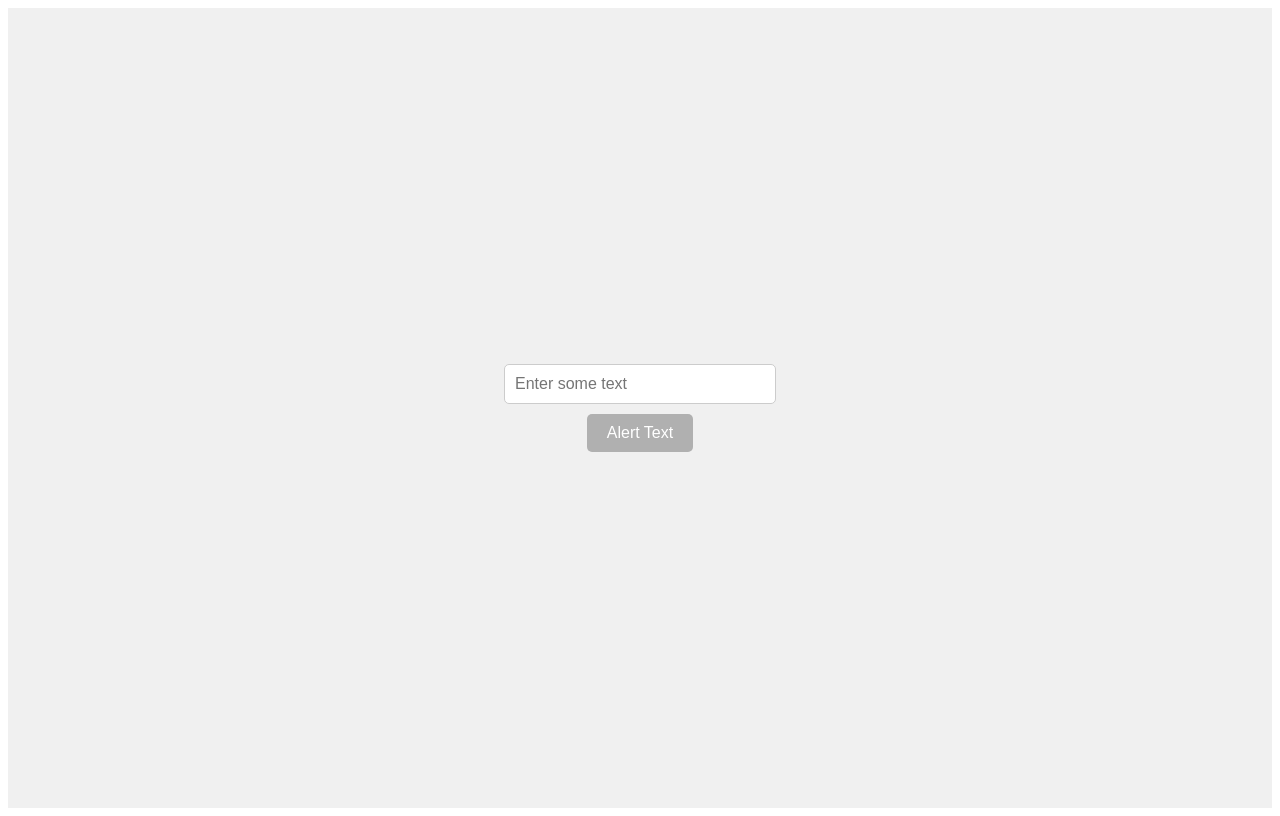
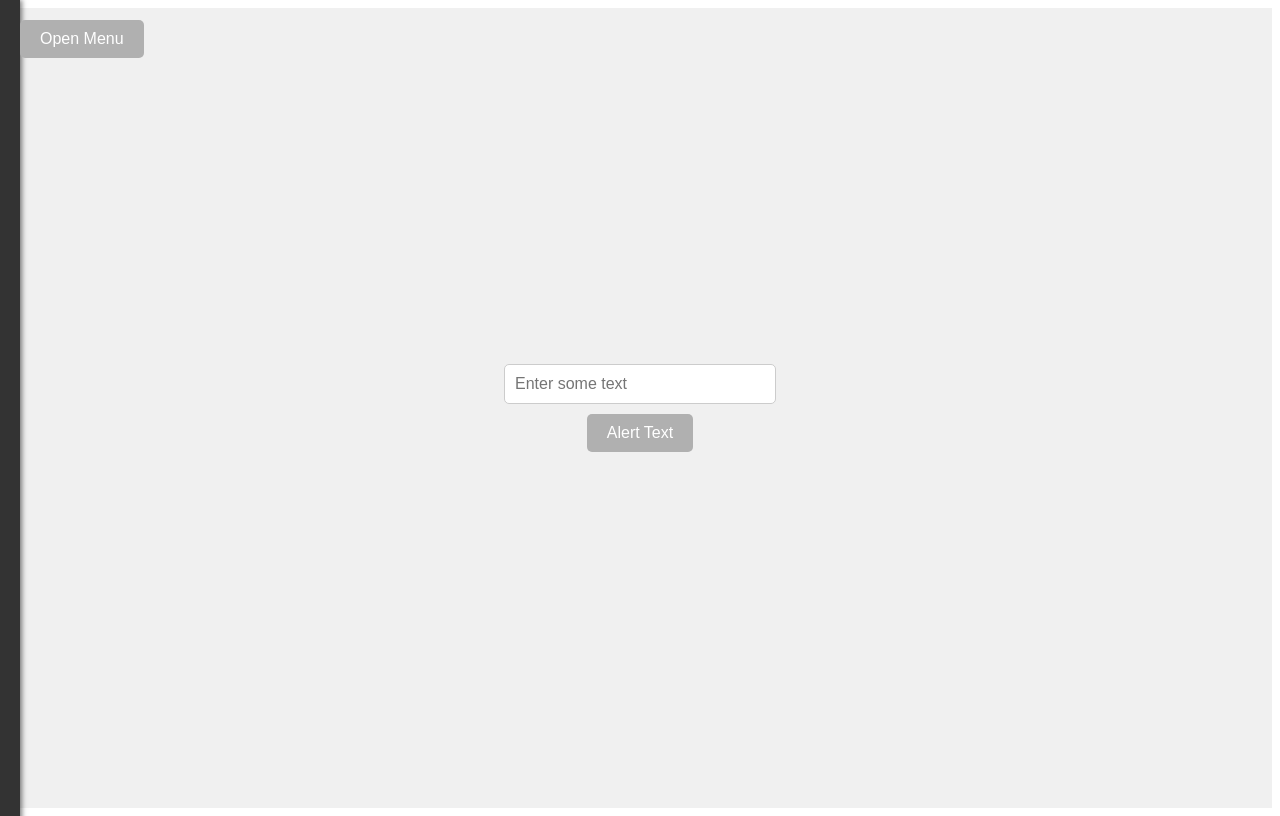
Before and after one commit to BhuvanArn/A.R.E.A, an Angular app in the folder PoC_Frontend/angular_poc/: page / in a window 1280 px wide. Built offline with nearby package versions, Linux system fonts and the light colour scheme.

Commit message:
:sparkles: Now have a menu on the left side

```diff
--- a/PoC_Frontend/angular_poc/src/app/app.component.css
+++ b/PoC_Frontend/angular_poc/src/app/app.component.css
@@ -1,9 +1,90 @@
+/* Wrapper to position menu and button */
+.menu-wrapper {
+    position: fixed;
+    /* Keep the menu fixed at the side */
+    top: 0;
+    left: 0;
+    height: 100%;
+    background-color: #f0f0f0;
+    z-index: 999;
+    /* Make sure it stays on top of other elements */
+}
+
+/* Sliding menu styles */
+.menu {
+    position: absolute;
+    top: 0;
+    left: -250px;
+    /* Hidden off-screen initially */
+    width: 250px;
+    height: 100%;
+    background-color: #333;
+    /* Dark grey background */
+    color: white;
+    transition: left 0.3s ease;
+    /* Smooth slide-in/out effect */
+    padding: 20px 10px;
+    box-shadow: 2px 0 5px rgba(0, 0, 0, 0.5);
+}
+
+.menu.open {
+    left: 0;
+    /* Slide in */
+}
+
+/* Menu item styles */
+.menu ul {
+    list-style: none;
+    padding: 0;
+    margin: 0;
+}
+
+.menu li {
+    margin: 15px 0;
+}
+
+.menu li a {
+    text-decoration: none;
+    color: white;
+    font-size: 18px;
+}
+
+.menu li a:hover {
+    color: #ff9900;
+    /* Highlight color on hover */
+}
+
+/* Toggle button styles */
+.menu-toggle {
+    position: fixed;
+    /* Position it fixed on the top-left */
+    top: 20px;
+    left: 20px;
+    padding: 10px 20px;
+    font-size: 16px;
+    border: none;
+    border-radius: 5px;
+    background-color: #b0b0b0;
+    /* Light grey */
+    color: white;
+    cursor: pointer;
+    z-index: 1000;
+}
+
+.menu-toggle:hover {
+    background-color: #8a8a8a;
+    /* Darker grey */
+}
+
+/* Center container styles */
 .center-container {
     display: flex;
     justify-content: center;
     align-items: center;
     height: 100vh;
     background-color: #f0f0f0;
+    z-index: 1;
+    /* Ensure it's on top of the menu */
 }
 
 .input-container {
--- a/PoC_Frontend/angular_poc/src/app/app.component.html
+++ b/PoC_Frontend/angular_poc/src/app/app.component.html
@@ -1,3 +1,16 @@
+<div class="menu-wrapper">
+  <div class="menu" [class.open]="menuOpen">
+    <ul>
+      <li><a href="#">Option 1</a></li>
+      <li><a href="#">Option 2</a></li>
+      <li><a href="#">Option 3</a></li>
+    </ul>
+  </div>
+  <button class="menu-toggle" (click)="toggleMenu()">
+    {{ menuOpen ? 'Close Menu' : 'Open Menu' }}
+  </button>
+</div>
+
 <div class="center-container">
   <div class="input-container">
     <input [(ngModel)]="userInput" placeholder="Enter some text" />
--- a/PoC_Frontend/angular_poc/src/app/app.component.ts
+++ b/PoC_Frontend/angular_poc/src/app/app.component.ts
@@ -12,6 +12,11 @@ import { FormsModule } from '@angular/forms';
 export class AppComponent {
   title = 'angular_poc';
   userInput: string = '';
+  menuOpen: boolean = false; // Tracks menu state
+
+  toggleMenu() {
+    this.menuOpen = !this.menuOpen;
+  }
 
   onButtonClick() {
     alert(this.userInput || 'Please enter some text!');
```
